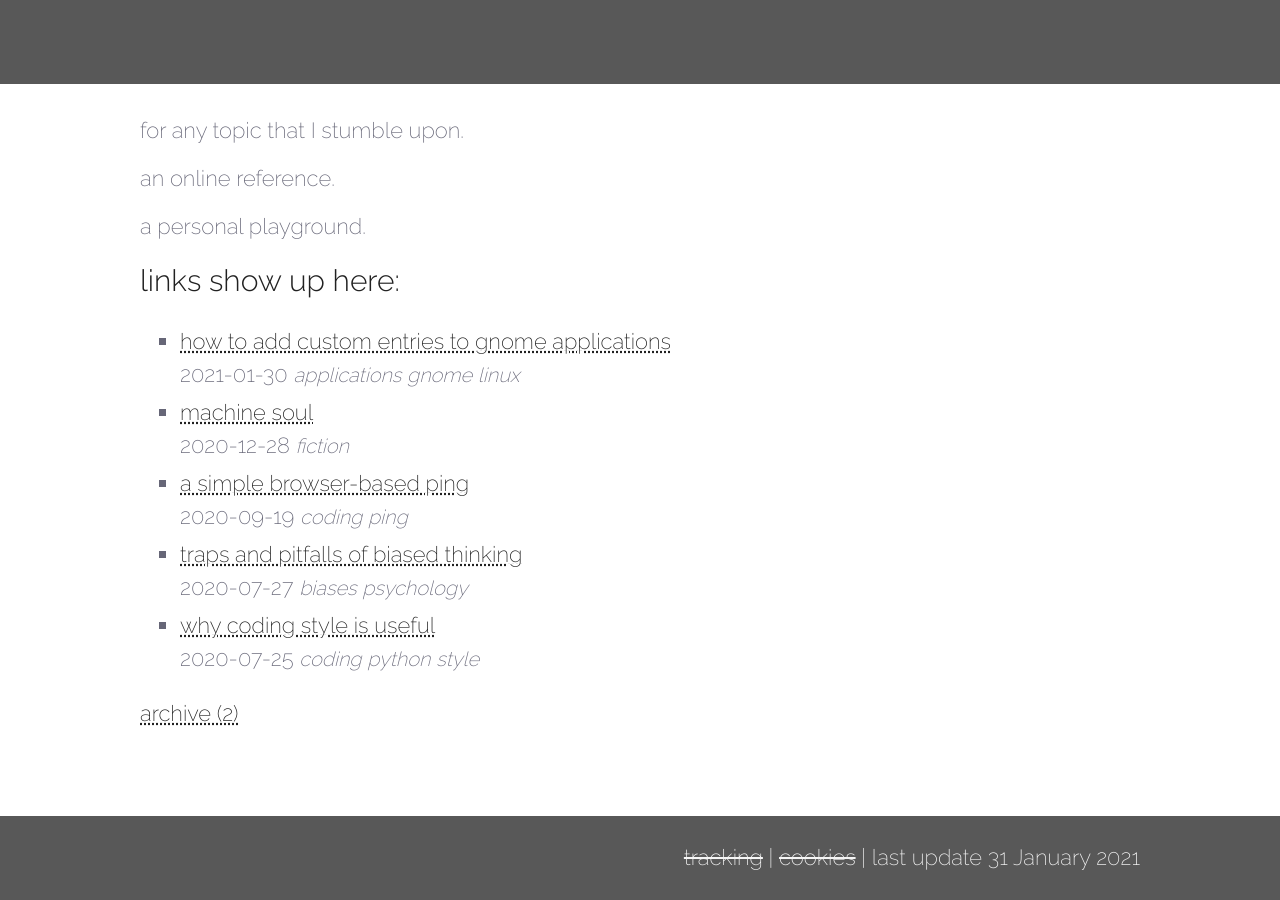
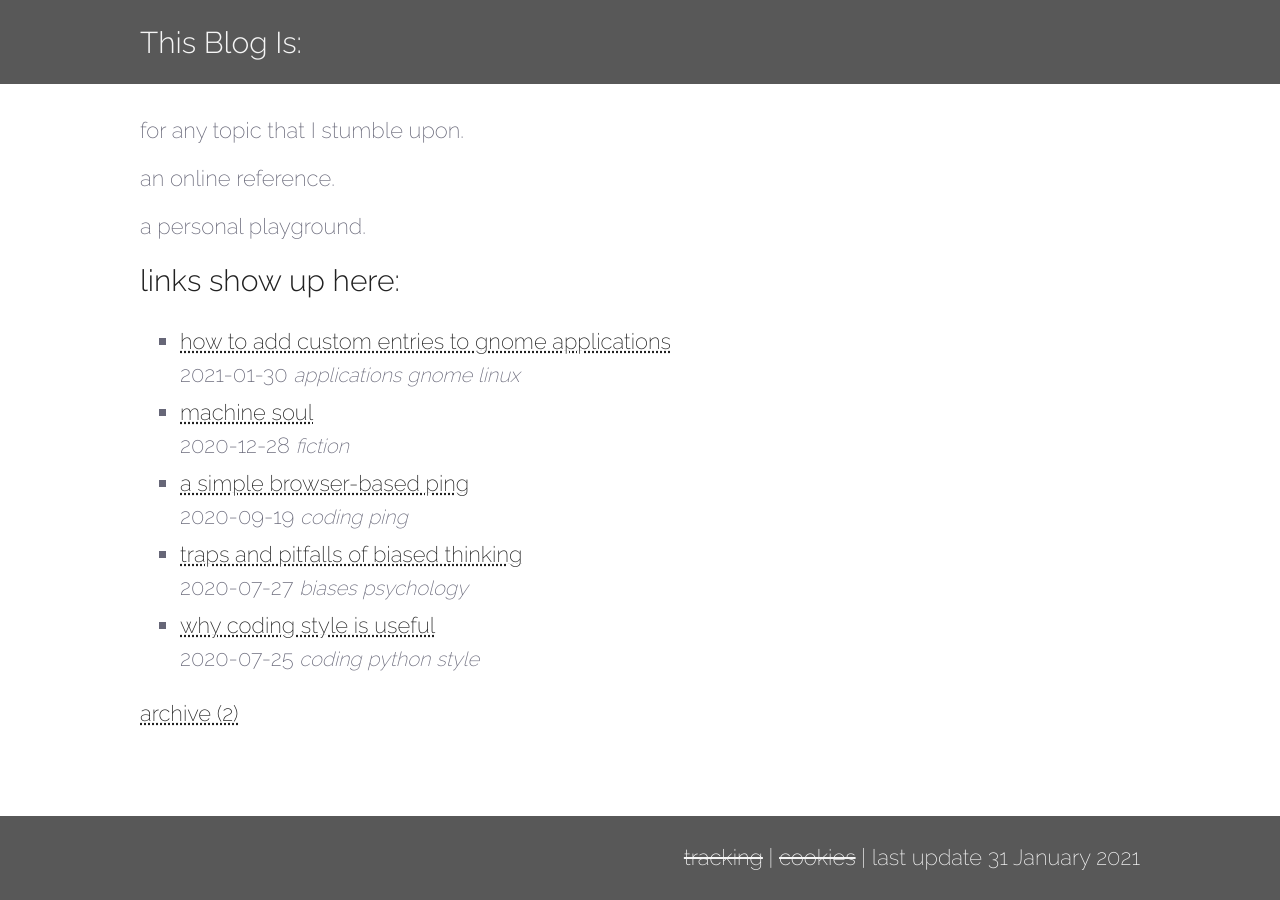
Before and after one commit to ZackDev/zackdev.github.io, a Jekyll site: the page built from pages/index.md, in a window 1280 px wide. Built offline with Jekyll 4.4.1, drawn with Linux system fonts in a browser that asks for light colours.

Commit message:
display index page title in default layout

```diff
--- a/_layouts/default.html
+++ b/_layouts/default.html
@@ -21,9 +21,7 @@
     <!-- header start -->
     <div id="header_wrap" class="outer">
       <header class="inner">
-        {% if page.url != "/" %}
         <h1 id="page_title">{{ page.title }}:</h1>
-        {% endif %}
       </header>
     </div>
     <div id="header_background"></div>
```
